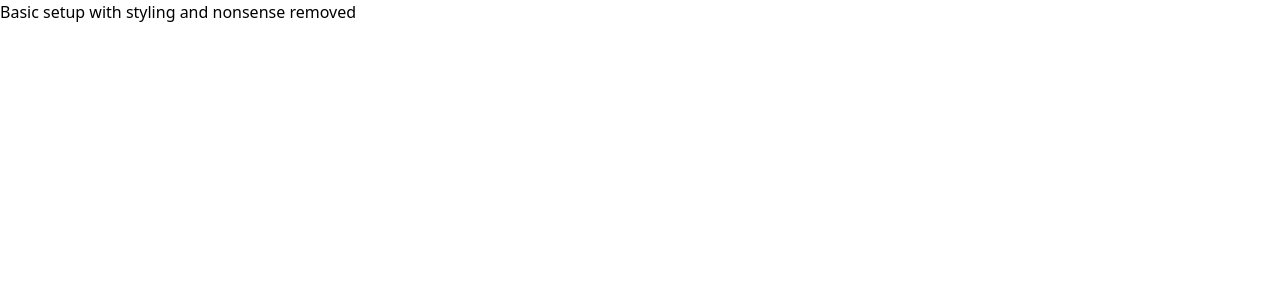
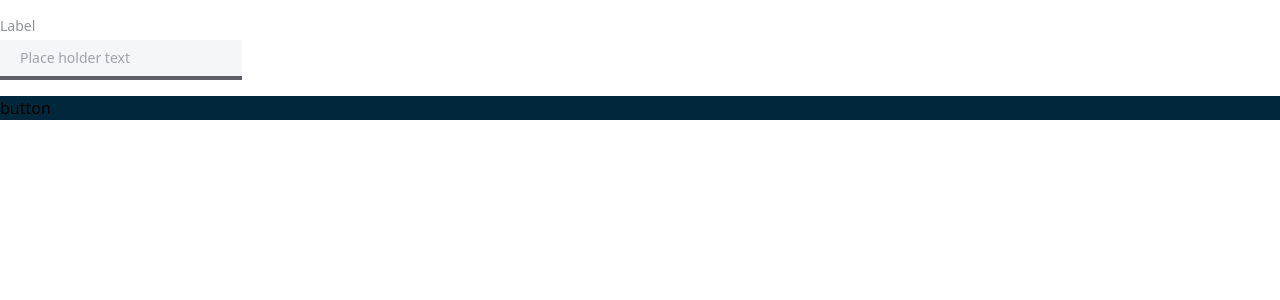
Before and after one commit to jackbran6/vue-vite-tailwind, a Vue app: page / in a window 1280 px wide. Shown: the top 300 px of the page. Built offline with nearby package versions, Linux system fonts and the light colour scheme; the HTML template or start-up script is replaced by a standard one.

Commit message:
TextInput created, Button started

```diff
--- a/package.json
+++ b/package.json
@@ -9,6 +9,7 @@
     "dependencies": {
         "@headlessui/vue": "^1.4.0",
         "@heroicons/vue": "^1.0.4",
+        "@tailwindcss/forms": "^0.3.3",
         "eslint-config-prettier": "^8.3.0",
         "eslint-plugin-vue": "^7.16.0",
         "prettier": "^2.3.2",
--- /dev/null
+++ b/src/components/styled-button/StyledButton.vue
@@ -0,0 +1,23 @@
+<template>
+    <div class="mt-4">
+        <div class="bg-blue-black">
+            <h1>{{ this.title }}</h1>
+        </div>
+    </div>
+</template>
+
+<script>
+import { defineComponent } from '@vue/runtime-core'
+
+export default defineComponent({
+    name: 'StyledButton',
+    props: {
+        title: {
+            type: String,
+            default: 'button',
+        },
+    },
+})
+</script>
+
+<style></style>
--- /dev/null
+++ b/src/components/text-input/TextInput.vue
@@ -0,0 +1,62 @@
+<template>
+    <div class="mt-4">
+        <label for="price" class="block text-sm font-medium text-gray-9"
+            >Label</label
+        >
+        <div class="mt-1 relative">
+            <div
+                class="
+                    absolute
+                    inset-y-0
+                    left-0
+                    pl-3
+                    flex
+                    items-center
+                    pointer-events-none
+                "
+            ></div>
+            <input
+                name="price"
+                id="price"
+                class="
+                    block
+                    bg-gray-2
+                    px-5
+                    py-2
+                    sm:text-sm
+                    border-b-4 border-gray-11
+                    focus:border-green
+                "
+                placeholder="Place holder text"
+            />
+        </div>
+    </div>
+</template>
+
+<script>
+import { defineComponent } from '@vue/runtime-core'
+
+export default defineComponent({
+    name: 'TextInput',
+    props: {
+        label: {
+            type: String,
+            default: 'Label text',
+        },
+        placeholder: {
+            type: String,
+            default: 'Placeholder text',
+        },
+        name: {
+            type: String,
+            default: '',
+        },
+        id: {
+            type: String,
+            default: '',
+        },
+    },
+})
+</script>
+
+<style></style>
--- a/src/pages/Home.vue
+++ b/src/pages/Home.vue
@@ -1,20 +1,16 @@
 <template>
-    <h1>Basic setup with styling and nonsense removed</h1>
+    <div class="container mx-auto">
+        <text-input />
+        <styled-button />
+    </div>
 </template>
 
 <script lang="ts">
 import { ref, defineComponent } from 'vue'
+import StyledButton from '../components/styled-button/StyledButton.vue'
+import TextInput from '../components/text-input/TextInput.vue'
 export default defineComponent({
+    components: { TextInput, StyledButton },
     name: 'Home',
-    props: {
-        msg: {
-            type: String,
-            required: true,
-        },
-    },
-    setup: () => {
-        const count = ref(0)
-        return { count }
-    },
 })
 </script>
--- a/tailwind.config.js
+++ b/tailwind.config.js
@@ -1,11 +1,43 @@
 module.exports = {
-  purge: ["./index.html", "./src/**/*.{vue,js,ts,jsx,tsx}"],
+    purge: ['./index.html', './src/**/*.{vue,js,ts,jsx,tsx}'],
     darkMode: false, // or 'media' or 'class'
     theme: {
+        colors: {
+            yellow: '#ffe08c',
+            green: '#42bdac',
+            red: '#ef554e',
+            'blue-black': '#00283a',
+            'dark-green': '#00675e',
+            orange: '#f58a1e',
+            blue: '#214587',
+            purple: '#722c7d',
+            black: {
+                default: '#000000',
+                lighter: '#14141a',
+            },
+            gray: {
+                13: '#2b2b33',
+                12: '#46464d',
+                11: '#5e5e66',
+                10: '#787a80',
+                9: ' #909399',
+                8: '#abadb3',
+                7: '#c4c6cc',
+                6: '#dcdee6',
+                5: '#e6e7eb',
+                4: '#ebecf0',
+                3: '#f0f1f5',
+                2: '#f5f6fa',
+                1: '#fafbff',
+            },
+        },
         extend: {},
     },
     variants: {
         extend: {},
     },
-  plugins: [],
-};
+
+    corePlugins: {
+        outline: false,
+    },
+}
```
Also changed, not shown: 1 other file (tests, documents, lock files or other folders). Lines whose indentation alone changed are shown as unchanged.
